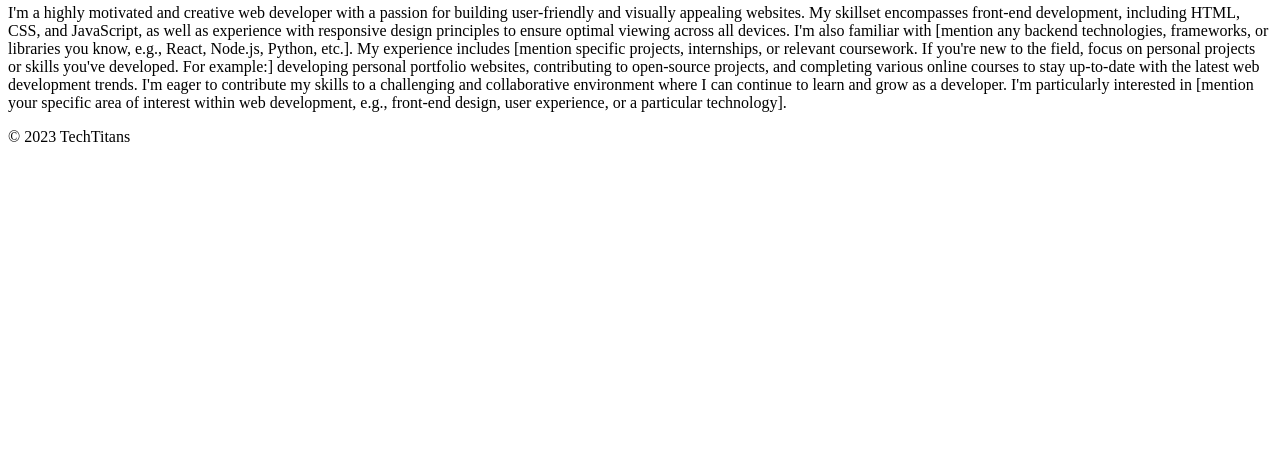
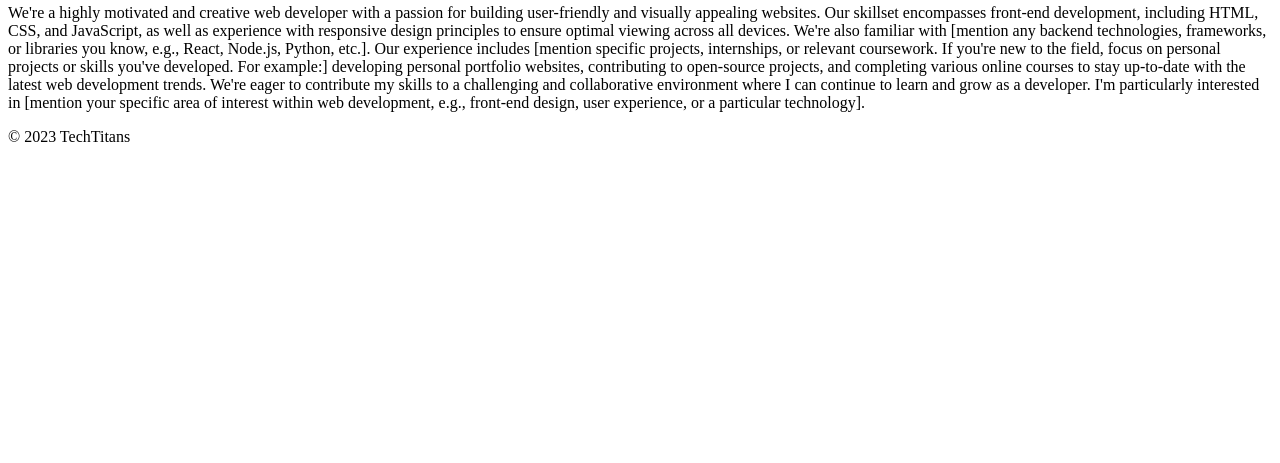
Before and after one commit to jeotecson/SimpleWebsite, a plain HTML site: page about.html in a window 1280 px wide. Shown: the part 337-800 px from the top of the page. Drawn offline with Linux system fonts and the light colour scheme.

Commit message:
Changed to About Us

```diff
--- a/about.html
+++ b/about.html
@@ -3,7 +3,7 @@
 <head>
     <meta charset="UTF-8">
     <meta name="viewport" content="width=device-width, initial-scale=1.0">
-    <title>About Me</title>
+    <title>About Us</title>
     <link rel="stylesheet" href="style.css">
 </head>
 <body>
@@ -23,7 +23,7 @@
 
     <section id="about">
         <h2>About Me</h2>
-        <p>I'm a highly motivated and creative web developer with a passion for building user-friendly and visually appealing websites. My skillset encompasses front-end development, including HTML, CSS, and JavaScript, as well as experience with responsive design principles to ensure optimal viewing across all devices.  I'm also familiar with [mention any backend technologies, frameworks, or libraries you know, e.g., React, Node.js, Python, etc.].  My experience includes [mention specific projects, internships, or relevant coursework.  If you're new to the field, focus on personal projects or skills you've developed.  For example:] developing personal portfolio websites, contributing to open-source projects, and completing various online courses to stay up-to-date with the latest web development trends. I'm eager to contribute my skills to a challenging and collaborative environment where I can continue to learn and grow as a developer.  I'm particularly interested in [mention your specific area of interest within web development, e.g., front-end design, user experience, or a particular technology].</p>
+        <p>We're a highly motivated and creative web developer with a passion for building user-friendly and visually appealing websites. Our skillset encompasses front-end development, including HTML, CSS, and JavaScript, as well as experience with responsive design principles to ensure optimal viewing across all devices.  We're also familiar with [mention any backend technologies, frameworks, or libraries you know, e.g., React, Node.js, Python, etc.].  Our experience includes [mention specific projects, internships, or relevant coursework.  If you're new to the field, focus on personal projects or skills you've developed.  For example:] developing personal portfolio websites, contributing to open-source projects, and completing various online courses to stay up-to-date with the latest web development trends. We're eager to contribute my skills to a challenging and collaborative environment where I can continue to learn and grow as a developer.  I'm particularly interested in [mention your specific area of interest within web development, e.g., front-end design, user experience, or a particular technology].</p>
     </section>
 
     <footer>
```
